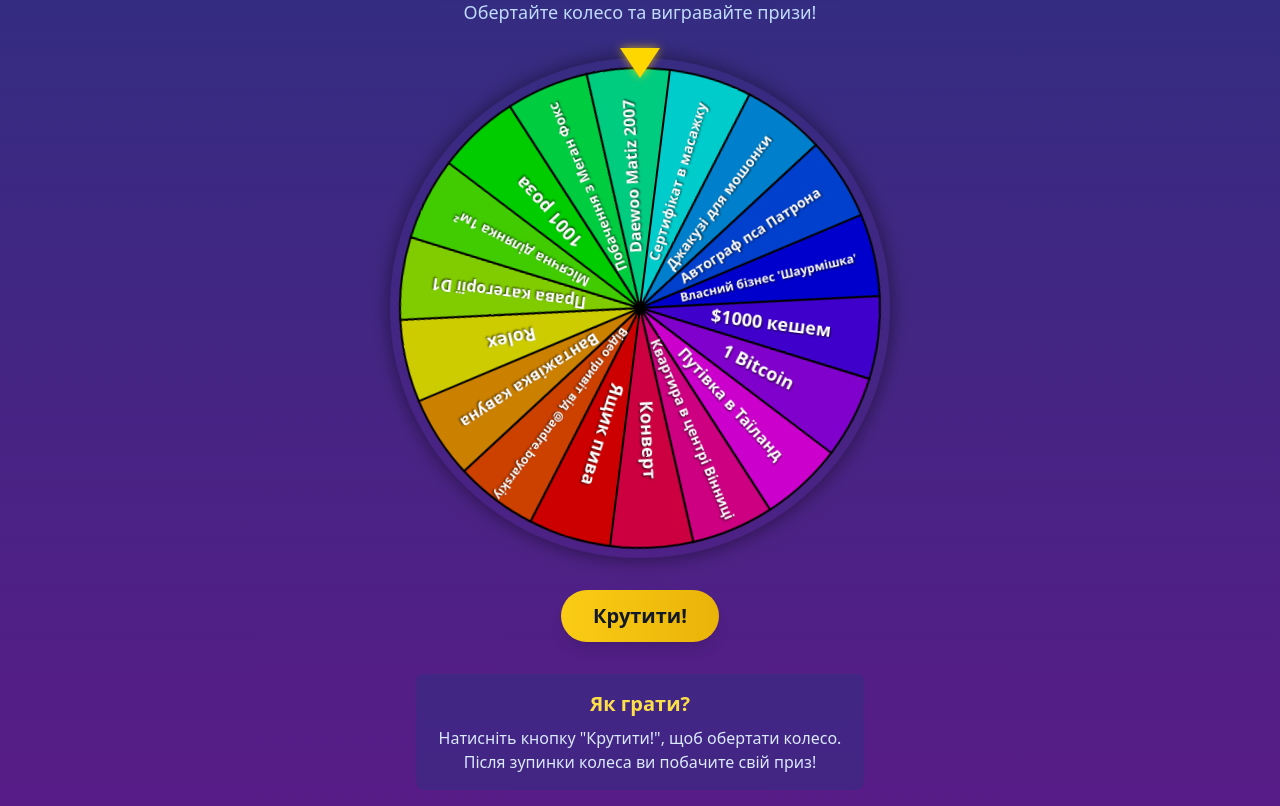
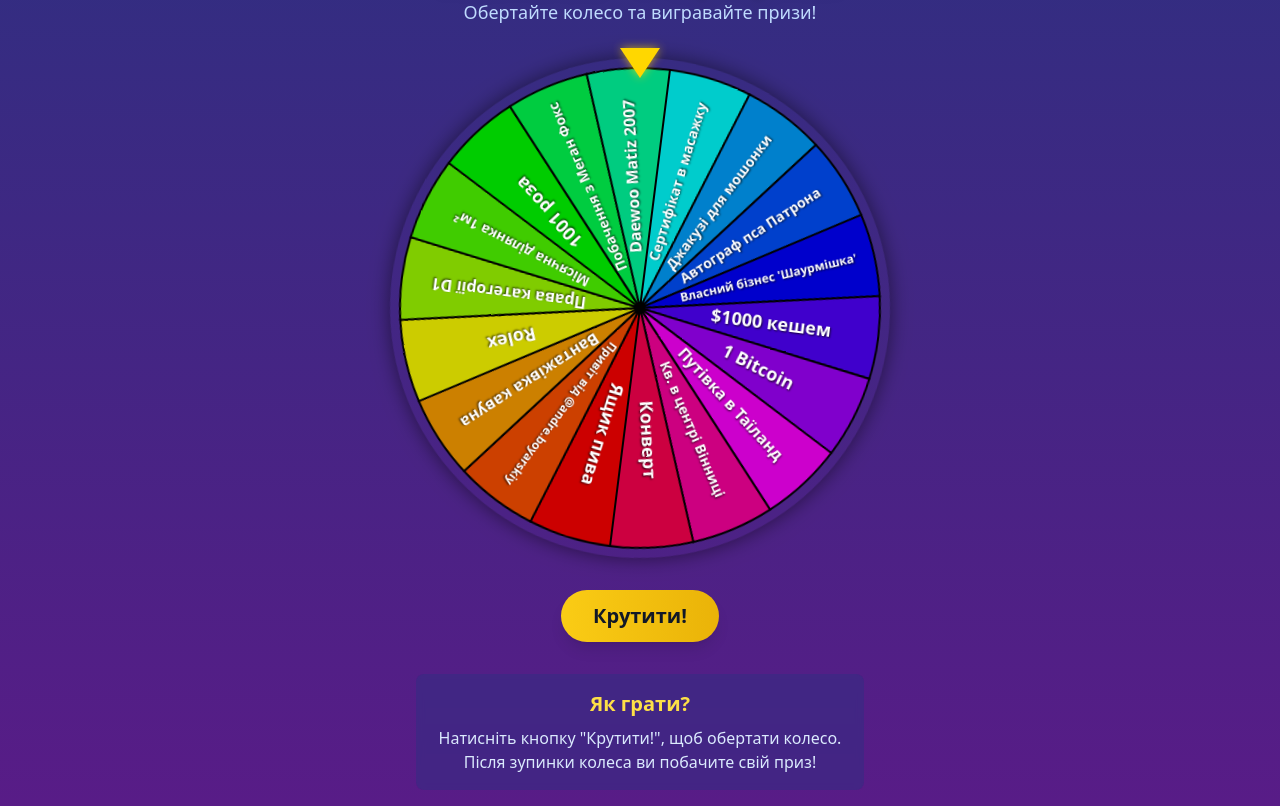
Before and after one commit to Vlalalalalad/wheel-of-fortune, a plain HTML site: page index.html in a window 1280 px wide. Shown: the part 74-880 px from the top of the page. Drawn offline with nearby package versions, Linux system fonts and the light colour scheme.

Commit message:
Update index.html

```diff
--- a/index.html
+++ b/index.html
@@ -161,11 +161,11 @@
         document.addEventListener('DOMContentLoaded', function() {
             // Wheel configuration
             const prizes = [
-                "Ящик пива", "Відео привіт від @andre.boyarskiy", "Вантажівка кавуна", "Rolex",
+                "Ящик пива", "Привіт від @andre.boyarskiy", "Вантажівка кавуна", "Rolex",
                 "Права категорії D1", "Місячна ділянка 1м²", "1001 роза", "Побачення з Меган Фокс",
                 "Daewoo Matiz 2007", "Сертифікат в масажку", "Джакузі для мошонки", "Автограф пса Патрона",
                 "Власний бізнес 'Шаурмішка'", "$1000 кешем", "1 Bitcoin", "Путівка в Таїланд",
-                "Квартира в центрі Вінниці", "Конверт"  // This is the target segment (index 17)
+                "Кв. в центрі Вінниці", "Конверт"  // This is the target segment (index 17)
             ];
 
             const colors = [
```
